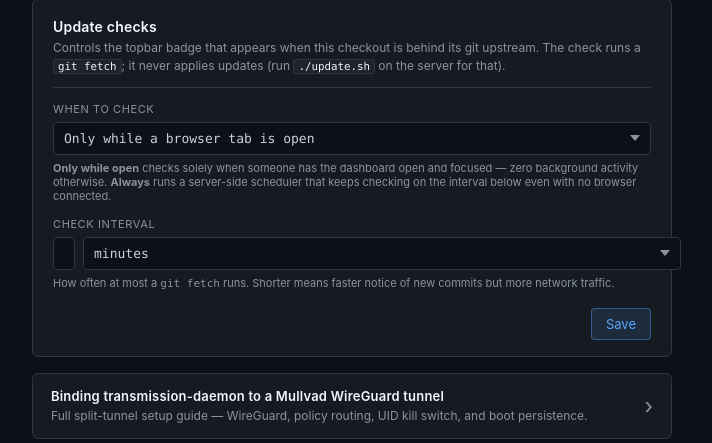
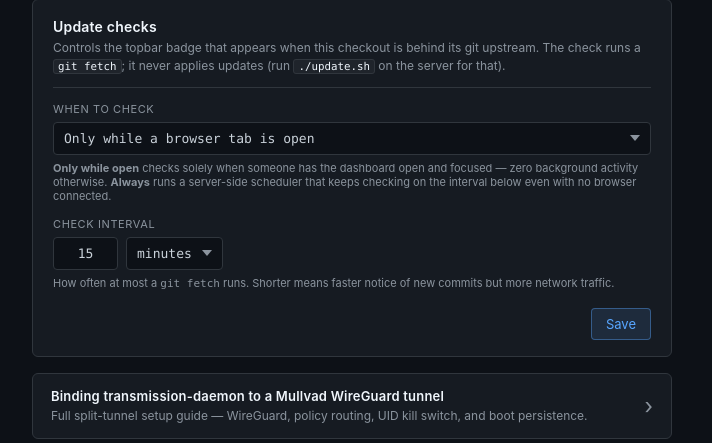
Before and after one commit to Amplify-Maverick/transmission-dashboard, a Flask app: page /settings in a window 1280 px wide. Shown: the part 1455-1898 px from the top of the page, without its empty margins (288-1000 px from the left). Run offline with Flask 3, Linux system fonts and the light colour scheme; the visitor is signed in with stand-in values (Sample User, id 1); data that the repository does not hold is empty; some libraries are stand-ins or nearby versions.

Commit message:
Fix update-check interval field layout
The unit dropdown inherited the shared select width:100%, so it claimed the
whole inline row and crushed the number input to a sliver. Pin the number
field to a fixed 2-digit width and size the dropdown to its content.

Co-Authored-By: Claude Opus 4.8 <noreply@anthropic.com>
Claude-Session: https://claude.ai/code/session_011emHHE4Z6oY8THSazZn8dD

```diff
--- a/static/style.css
+++ b/static/style.css
@@ -3214,12 +3214,17 @@ body.checking .torrent-list { padding-bottom: 96px; }
 }
 
 .settings-inline-field input {
-    flex: 0 1 8em;
+    flex: 0 0 5em;
+    width: 5em;
     min-width: 0;
-}
-
+    text-align: center;
+}
+
+/* Size the unit dropdown to its content instead of the shared select
+   width:100%, so it sits snugly next to the number field. */
 .settings-inline-field select {
     flex: 0 0 auto;
+    width: auto;
 }
 
 .settings-grid > .field-hint {
```
